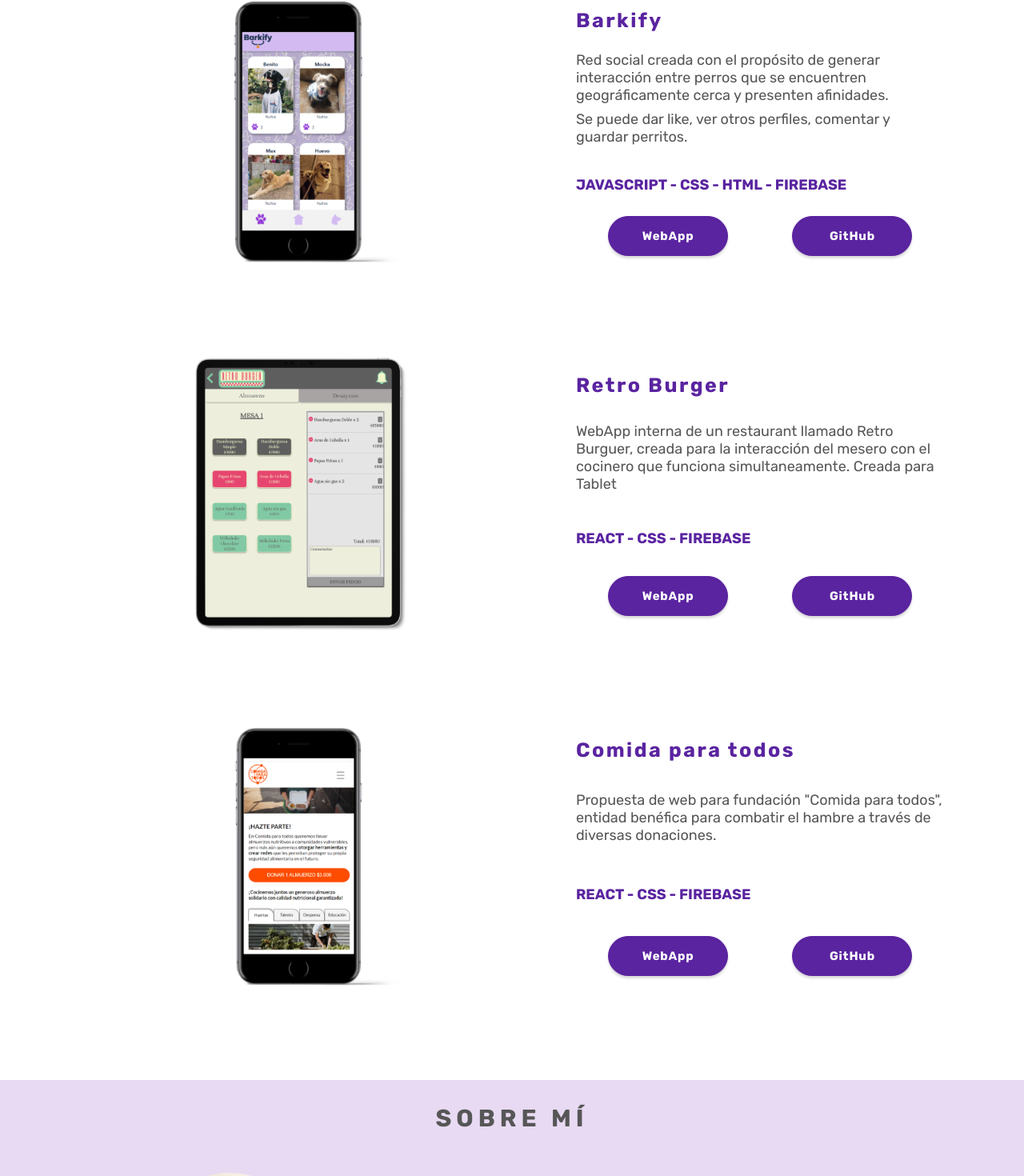
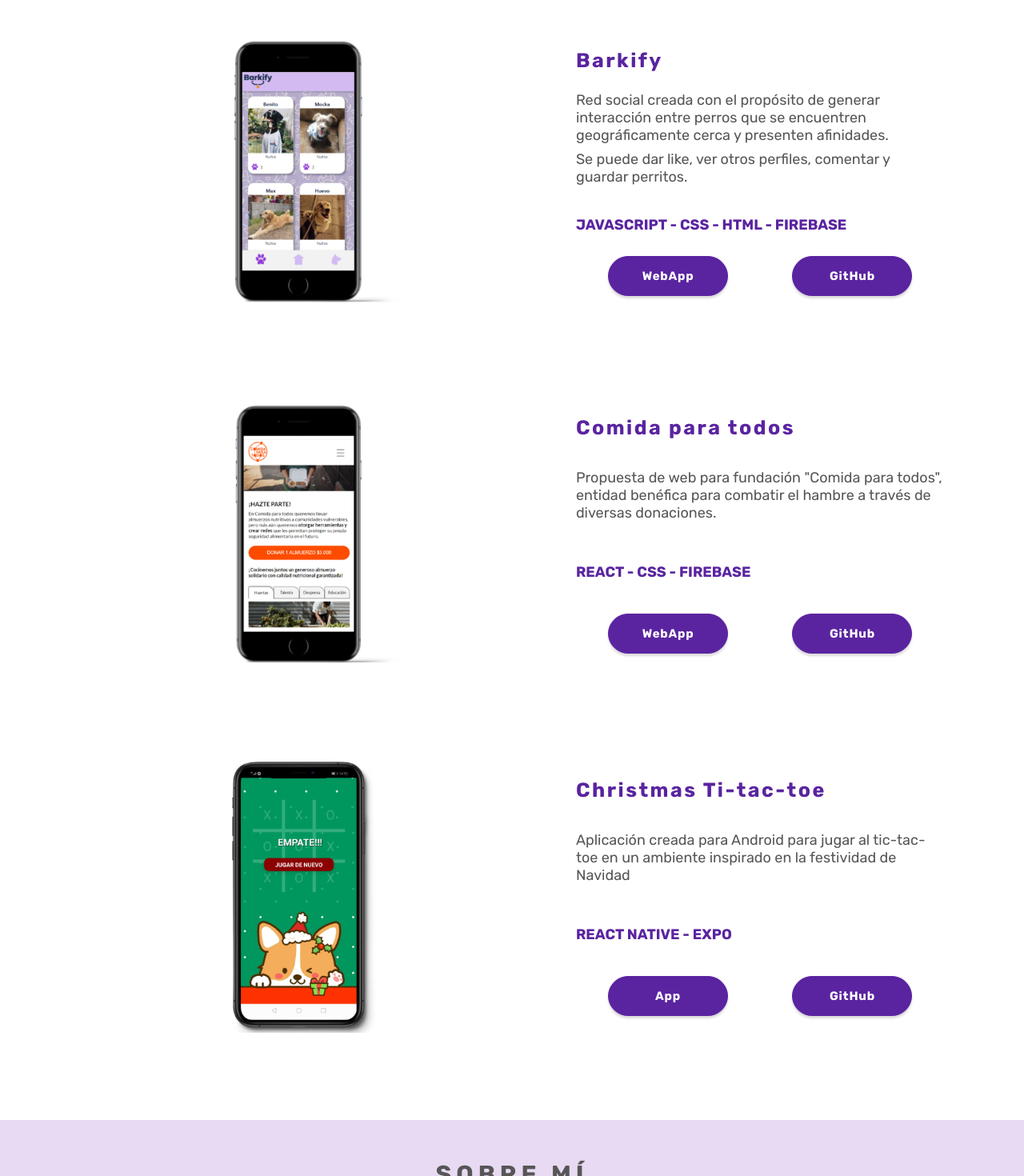
Before and after one commit to mcmacarena/portafolio, a React (Create React App) app: page / in a window 1280 px wide. Shown: the part 1266-2736 px from the top of the page at 80% size. Built offline with nearby package versions, Linux system fonts and the light colour scheme.

Commit message:
cambio en animaciones, proyecto react native

```diff
--- a/src/components/sectionAboutMe.jsx
+++ b/src/components/sectionAboutMe.jsx
@@ -35,8 +35,10 @@ const SectionAboutMe = () => {
                   <Zoom delay={700} triggerOnce><span className='eachHability'>HTML</span></Zoom>
                   <Zoom delay={1000} triggerOnce><span className='eachHability'>CSS</span></Zoom>
                   <Zoom delay={1300} triggerOnce><span className='eachHability'>GIT</span></Zoom>
-                  <Zoom delay={1600} triggerOnce><span className='eachHability'>REACTJS</span></Zoom>
+                  <Zoom delay={1600} triggerOnce><span className='eachHability'>REACT</span></Zoom>
                   <Zoom delay={1900} triggerOnce ><span className='eachHability'>FIREBASE</span></Zoom>
+                  <Zoom delay={1900} triggerOnce ><span className='eachHability'>REACT NATIVE</span></Zoom>
+                  <Zoom delay={1900} triggerOnce ><span className='eachHability'>NODE.JS</span></Zoom>
                 </div>
               </div>
               <div className='containerCompetence'>
--- a/src/components/sectionPresentation.jsx
+++ b/src/components/sectionPresentation.jsx
@@ -1,21 +1,28 @@
 import React, { Fragment } from 'react';
 import './styles/sectionPresentation.css';
+import { Slide } from "react-awesome-reveal";
 
 const SectionPresentation = () => {
   return (
     <Fragment>
       <section className='sectionPresentation'>
         <div className='containerTextsPresentation'>
-          <div className='namePresentation'>
+          <Slide delay={100} duration={1500} direction='right' triggerOnce>
+            <span className='namePresentation'>
               Soy Macarena Cuevas
-          </div>
-          <div className='especialityPresentation'>
+              </span>
+          </Slide>
+          <Slide delay={500} duration={1500} direction='right' triggerOnce>
+            <span className='especialityPresentation'>
               Front-end Developer
-          </div>
+            </span>
+          </Slide>
+          <Slide delay={1000} duration={1500} direction='right' triggerOnce>
             <div className='textPresentation'>
               <span className='subtextPresentation'>Estudié un bootcamp intensivo en Laboratoria.</span>
               <span className='subtextPresentation'>Continua bajando para ver mis proyectos!</span>
             </div>
+          </Slide>
         </div>
       </section>
     </Fragment >
--- a/src/components/sectionProjects.jsx
+++ b/src/components/sectionProjects.jsx
@@ -8,8 +8,8 @@ import barkifyDesktop from '../img/barkifyDesktop.png';
 import barkifyMobile from '../img/barkifyMobile.png';
 import cptDesktop from '../img/comidaparatodosDesktop.png';
 import cptMobile from '../img/comidaparatodosMobile.png';
-import retroburgerDesktop from '../img/retroburgerDesktop.png';
-import retroburgerTablet from '../img/retroburgerTablet.png';
+import tictactoe1 from '../img/mockupTictactoe1.png';
+import tictactoe2 from '../img/mockupTictactoe2.png';
 
 const SectionProjects = () => {
 
@@ -68,29 +68,6 @@ const SectionProjects = () => {
             </div>
           </div>
         </div>
-        {/* burger queen */}
-        <div className='eachProject'>
-          <div className='containerPhotoDesktop'>
-            <AliceCarousel disableDotsControls disableButtonsControls={buttonControls} autoPlay infinite autoPlayInterval='3000'>
-              <img src={retroburgerDesktop} alt='' className='photoDesktop' />
-              <img src={retroburgerTablet} alt='' className='photoDesktop' />
-            </AliceCarousel>
-          </div>
-          <div className='containerTextProject'>
-            <span className='titleProject'>Retro Burger</span>
-            <span className='infoProject'>WebApp interna de un restaurant llamado Retro Burguer, creada para la interacción del mesero con el cocinero
-            que funciona simultaneamente. Creada para Tablet </span>
-            <span className='sourcesProject'> REACT - CSS - FIREBASE </span>
-            <div className='containerBtnProjects'>
-              <a className='containerBtnWidth' href='https://retro-burger-2.firebaseapp.com/' target='f'>
-                <button className='btnProject'>WebApp</button>
-              </a>
-              <a className='containerBtnWidth' href='https://github.com/mcmacarena/retro-burger' target='e'>
-                <button className='btnProject'>GitHub</button>
-              </a>
-            </div>
-          </div>
-        </div>
         {/* comida para todos */}
         <div className='eachProject'>
           <div className='containerPhotoDesktop'>
@@ -101,14 +78,35 @@ const SectionProjects = () => {
           </div>
           <div className='containerTextProject'>
             <span className='titleProject'>Comida para todos</span>
-            <span className='infoProject'>Propuesta de web para fundación "Comida para todos", entidad benéfica para
-            combatir el hambre a través de diversas donaciones.</span>
+            <span className='infoProject'>Propuesta de web para fundación "Comida para todos", entidad benéfica para combatir el hambre a través de diversas donaciones.</span>
             <span className='sourcesProject'>REACT - CSS - FIREBASE </span>
             <div className='containerBtnProjects'>
               <a className='containerBtnWidth' href='https://comida-para-todos-28f10.web.app/' target='h'>
                 <button className='btnProject'>WebApp</button>
               </a>
               <a className='containerBtnWidth' href='https://github.com/mcmacarena/comida-para-todos' target='g'>
+                <button className='btnProject'>GitHub</button>
+              </a>
+            </div>
+          </div>
+        </div>
+        {/* tic-tac-toe */}
+        <div className='eachProject'>
+          <div className='containerPhotoDesktop'>
+            <AliceCarousel disableDotsControls disableButtonsControls={buttonControls} autoPlay infinite autoPlayInterval='3000'>
+              <img src={tictactoe1} alt='' className='photoDesktop' />
+              <img src={tictactoe2} alt='' className='photoDesktop' />
+            </AliceCarousel>
+          </div>
+          <div className='containerTextProject'>
+            <span className='titleProject'>Christmas Ti-tac-toe</span>
+            <span className='infoProject'> Aplicación creada para Android para jugar al tic-tac-toe en un ambiente inspirado en la festividad de Navidad</span>
+            <span className='sourcesProject'> REACT NATIVE - EXPO  </span>
+            <div className='containerBtnProjects'>
+              <a className='containerBtnWidth' href='https://appetize.io/embed/rrter8mmfw3pddh6dw4jtrc6m4?device=pixel4&scale=75&orientation=portrait&osVersion=10.0' target='f'>
+                <button className='btnProject'>App</button>
+              </a>
+              <a className='containerBtnWidth' href='https://github.com/mcmacarena/tic-tac-toe' target='e'>
                 <button className='btnProject'>GitHub</button>
               </a>
             </div>
--- a/src/components/styles/sectionContact.css
+++ b/src/components/styles/sectionContact.css
@@ -119,4 +119,11 @@
     margin-left: 20px;
     margin-right: 20px;
   }
+  .sectionContact{
+    justify-content: center;
+    margin-bottom: 100px;
+  }
+  .contentContactMe{
+    margin: 90px 0 90px 0;
+  }
 }
--- a/src/components/styles/sectionProjects.css
+++ b/src/components/styles/sectionProjects.css
@@ -127,4 +127,8 @@
     font-size: 18px;
     margin-top: 30px;
   }
+  .titleSection{
+    margin-top: 50px;
+    margin-bottom: 80px
+  }
 }
```
Also changed, not shown: src/img/mockupTictactoe1.png (added), src/img/mockupTictactoe2.png (added). Lines whose indentation alone changed are shown as unchanged.
